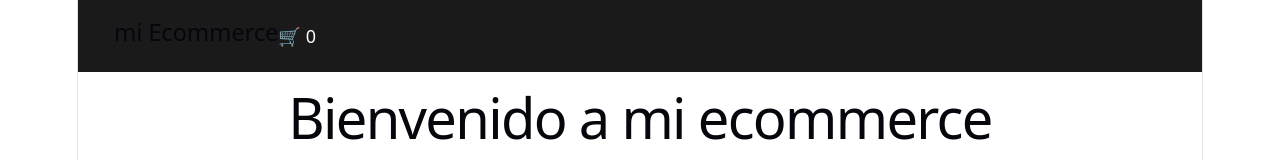
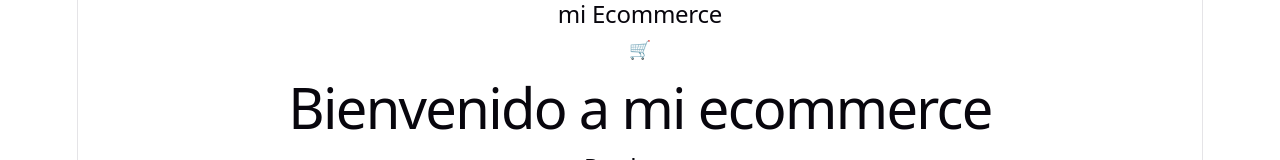
Before and after one commit to NVargasBestani/Proyecto-personal---Ecommerce-, a React (Vite) app: page / in a window 1280 px wide. Shown: the top 160 px of the page. Built offline with nearby package versions, Linux system fonts and the light colour scheme.

Commit message:
agregamos funcion para mostrar en carrito y le aplicamos css

```diff
--- a/src/App.jsx
+++ b/src/App.jsx
@@ -14,7 +14,7 @@ function App() {
 
   return (
     <>
-      <NavBar nombreTienda="mi Ecommerce" cantidadCarrito={carrito.length} />
+      <NavBar nombreTienda="mi Ecommerce" carrito={carrito} />
       <Inicio />
       <Productos agregarAlCarrito={agregarAlCarrito} />
       <Footer anio={2026} />
--- a/src/componentes/NavBar.css
+++ b/src/componentes/NavBar.css
@@ -1,8 +1,34 @@
-.navbar {
-  display: flex;
-  justify-content: flex-start;
-  align-items: center;
-  padding: 1rem 2rem;
-  background-color: #1a1a1a;
-  color: white;
+.carrito-wrapper {
+  position: relative;
 }
+
+.carrito-boton {
+  background: none;
+  border: none;
+  color: rgb(249, 250, 248);
+  font-size: 1rem;
+  cursor: pointer;
+}
+
+.carrito-desplegable {
+  position: absolute;
+  top: 100%;
+  right: 0;
+  background-color: #be71fd36;
+  border-radius: 8px;
+  padding: 1rem;
+  min-width: 200px;
+  margin-top: 0.5rem;
+  z-index: 10;
+}
+
+.carrito-desplegable ul {
+  list-style: none;
+  padding: 0;
+  margin: 0;
+}
+
+.carrito-desplegable li {
+  padding: 0.3rem 0;
+  border-bottom: 1px solid #444;
+}
--- a/src/componentes/NavBar.jsx
+++ b/src/componentes/NavBar.jsx
@@ -1,10 +1,37 @@
+import { useState } from "react";
 import "./NavBar.css";
 
-function NavBar({ nombreTienda, cantidadCarrito }) {
+function NavBar({ nombreTienda, carrito }) {
+  const [mostrarCarrito, setMostrarCarrito] = useState(false);
+
   return (
     <nav className="navbar">
       <h2>{nombreTienda}</h2>
-      <p>🛒 {cantidadCarrito}</p>
+
+      <div className="carrito-wrapper">
+        <button
+          onClick={() => setMostrarCarrito(!mostrarCarrito)}
+          className="carrito-boton"
+        >
+          🛒 {carrito.lenght}
+        </button>
+
+        {mostrarCarrito && (
+          <div className="carrito-desplegable">
+            {carrito.lenght === 0 ? (
+              <p>El carrito esta vacio</p>
+            ) : (
+              <ul>
+                {carrito.map((producto, index) => (
+                  <li key={index}>
+                    {producto.nombre} - ${producto.precio}
+                  </li>
+                ))}
+              </ul>
+            )}
+          </div>
+        )}
+      </div>
     </nav>
   );
 }
```
